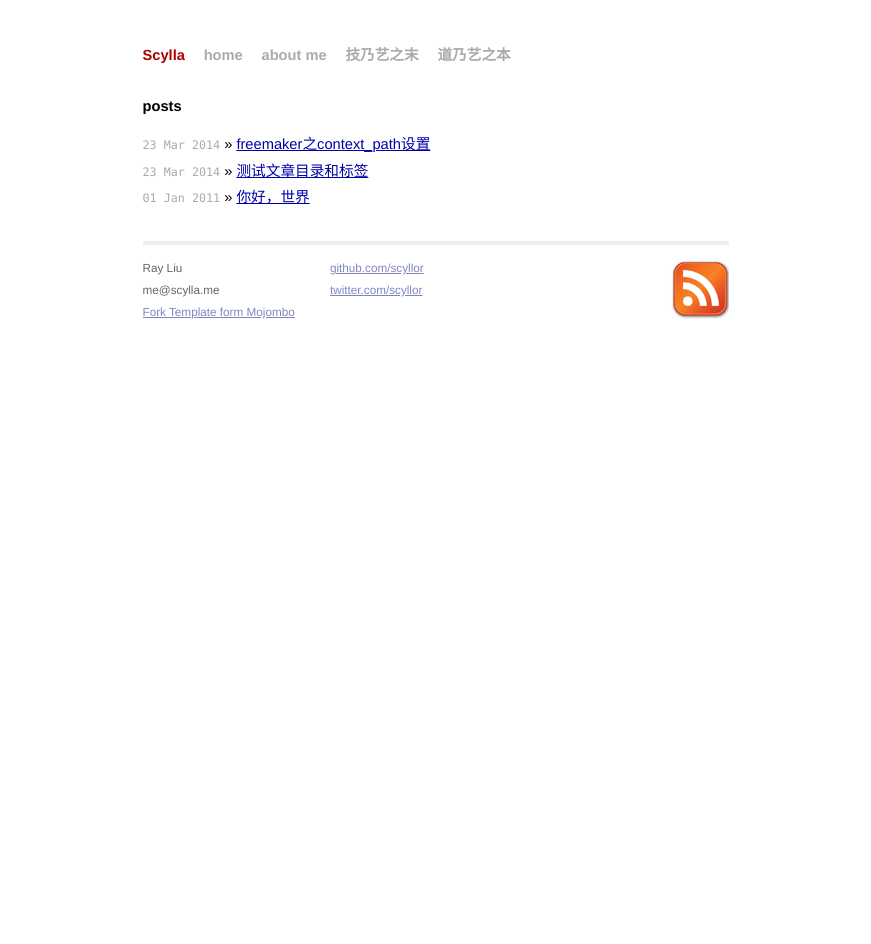
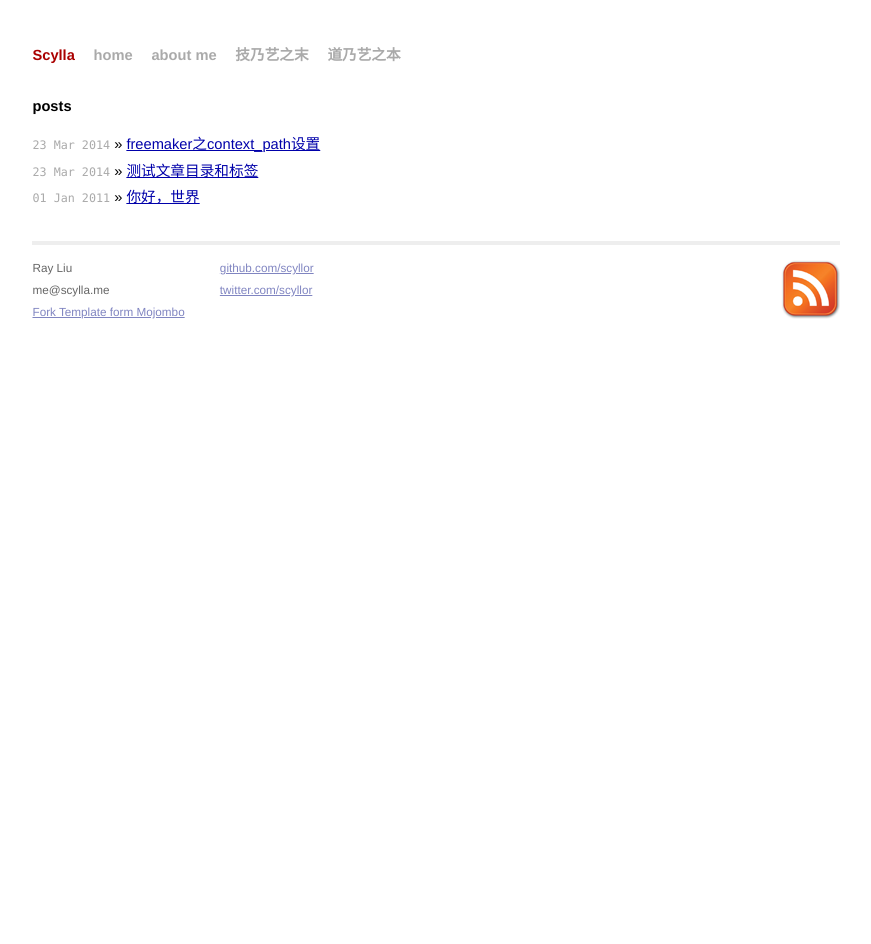
Before and after one commit to scyllor/scyllor.github.io, a Jekyll site: the page built from index.html, in a window 1280 px wide. Shown: the whole page, without its empty margins (204-1075 px from the left). Built offline with Jekyll 4.4.1, drawn with Linux system fonts in a browser that asks for light colours; nearby versions of some CDN libraries; Markdown is read by kramdown in place of the engine named in the settings.

Commit message:
category

```diff
--- a/css/screen.css
+++ b/css/screen.css
@@ -81,7 +81,7 @@ ul.posts {
 .site {
   font-size: 110%;
   text-align: justify;
-  width: 40em;
+  width: 55em;
   margin: 3em auto 2em auto;
   line-height: 1.5em;
 }
```
